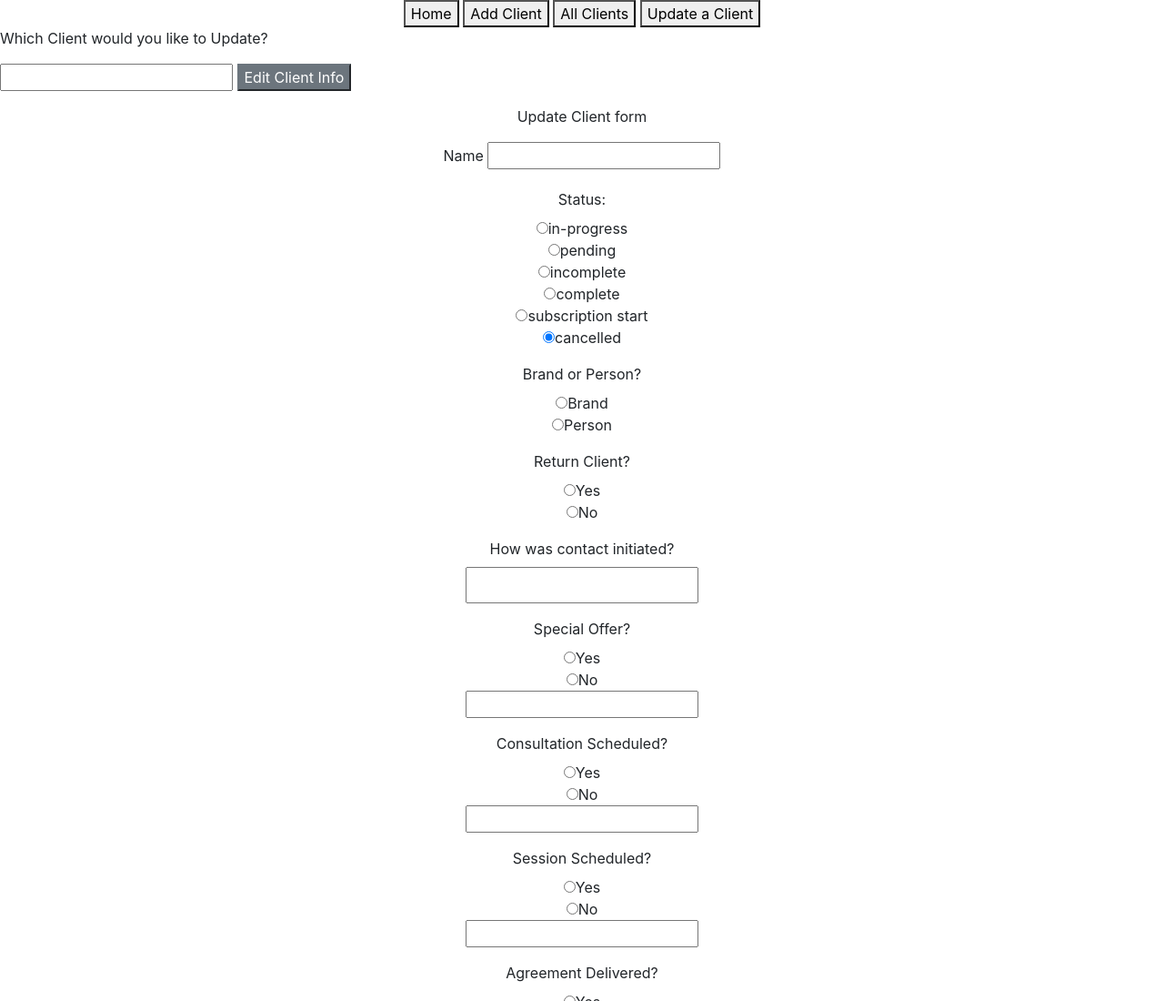
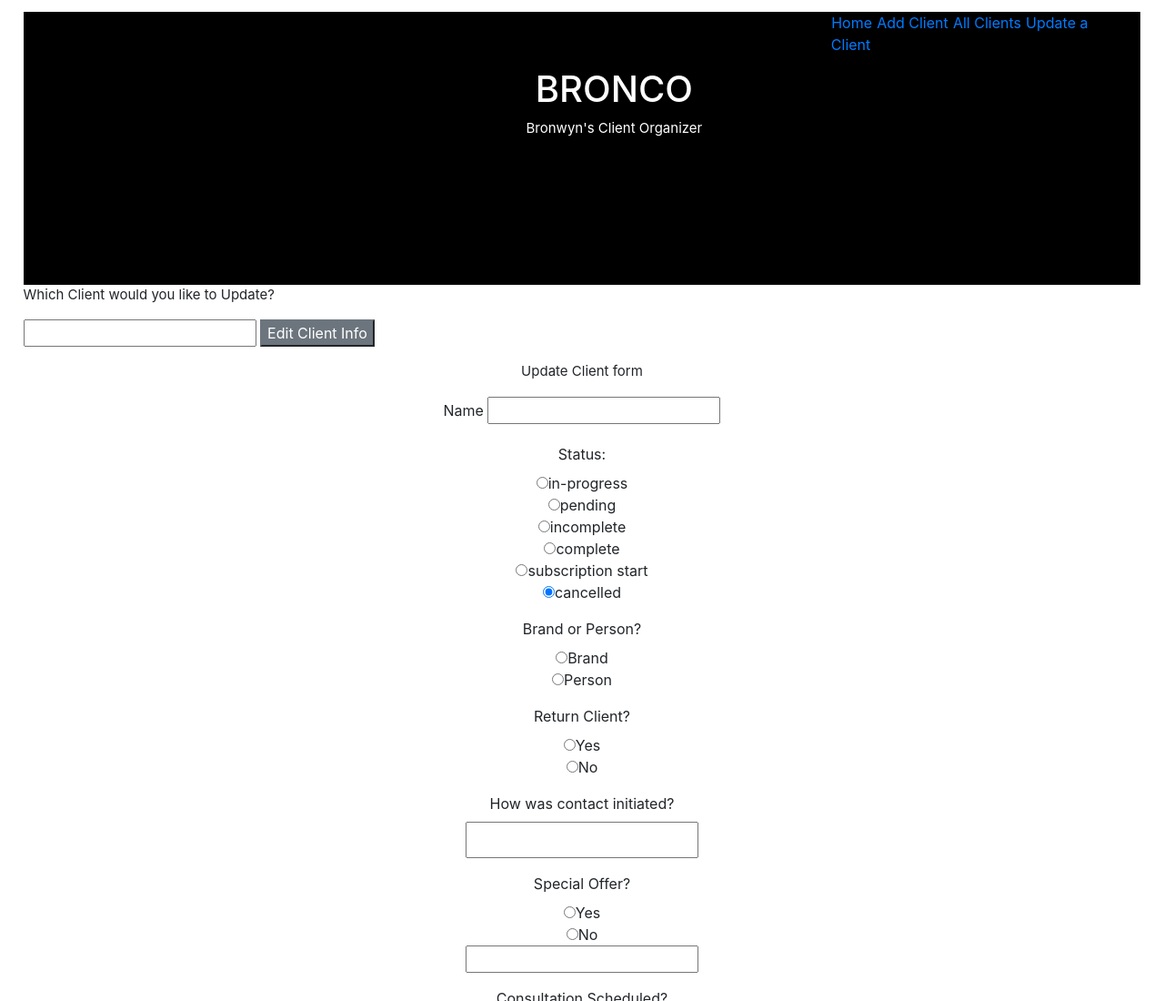
Before and after one commit to Etchmon/bron-co, a website: page public/update.html in a window 1280 px wide. Shown: the top 1100 px of the page at 91% size. Drawn offline with nearby package versions, Linux system fonts and the light colour scheme.

Commit message:
created styles folder and linked all css pages to html

```diff
--- a/data/clientData.js
+++ /dev/null
@@ -1,5 +0,0 @@
-var clientArray = [
-
-];
-
-module.exports = clientArray;
--- /dev/null
+++ b/public/styles/add.css
@@ -0,0 +1,34 @@
+body{
+    padding: 1% 2% 2% 2%;
+}
+.clientForm{
+    text-align:center;
+}
+p{
+    font-size: 15px;
+}
+Nav{
+    height: 300px;
+    width: 100%;
+    background-color: black;
+}
+
+.navButtons{
+    display:black;
+    position:relative;
+    float: right;
+    padding-right: 1%;
+}
+
+.button{
+    margin-left: .1%;
+    margin-right: .1%;
+}
+
+.title{
+    color:white;
+    display: inline-block;
+    text-align: center;
+    padding-top:5%;
+    padding-left: 45%;
+}
--- /dev/null
+++ b/public/styles/all.css
@@ -0,0 +1,40 @@
+body{
+    padding: 1% 2% 2% 2%;
+}
+.well{
+    text-align: center;
+}
+
+.header{
+    text-align: center;
+}
+
+p{
+    font-size: 15px;
+}
+
+Nav{
+    height: 300px;
+    width: 100%;
+    background-color: black;
+}
+
+.navButtons{
+    display:black;
+    position:relative;
+    float: right;
+    padding-right: 1%;
+}
+
+.button{
+    margin-left: .1%;
+    margin-right: .1%;
+}
+
+.title{
+    color:white;
+    display: inline-block;
+    text-align: center;
+    padding-top:5%;
+    padding-left: 45%;
+}
--- /dev/null
+++ b/public/styles/home.css
@@ -0,0 +1,51 @@
+body{
+    padding: 1% 2% 2% 2%;
+}
+.well{
+    text-align: center;
+}
+
+.header{
+    text-align: center;
+}
+
+p{
+    font-size: 15px;
+}
+
+Nav{
+    height: 300px;
+    width: 100%;
+    background-color: black;
+}
+
+.navButtons{
+    display:black;
+    position:relative;
+    float: right;
+    padding-right: 1%;
+}
+
+.button{
+    margin-left: .1%;
+    margin-right: .1%;
+}
+
+.title{
+    color:white;
+    display: inline-block;
+    text-align: center;
+    padding-top:5%;
+    padding-left: 45%;
+}
+
+.well{
+    background-color:cadetblue;
+    color:white;
+    margin-left:10%;
+    margin-right: 10%;
+}
+
+#clientQuery{
+    width:20%;
+}
--- /dev/null
+++ b/public/styles/update.css
@@ -0,0 +1,37 @@
+body{
+    padding: 1% 2% 2% 2%;
+}
+
+.clientForm{
+    text-align:center;
+}
+
+p{
+    font-size: 15px;
+}
+
+Nav{
+    height: 300px;
+    width: 100%;
+    background-color: black;
+}
+
+.navButtons{
+    display:black;
+    position:relative;
+    float: right;
+    padding-right: 1%;
+}
+
+.button{
+    margin-left: .1%;
+    margin-right: .1%;
+}
+
+.title{
+    color:white;
+    display: inline-block;
+    text-align: center;
+    padding-top:5%;
+    padding-left: 45%;
+}
--- a/public/update.html
+++ b/public/update.html
@@ -8,23 +8,21 @@
     <title>BRONCO</title>
     <link rel="stylesheet" href="https://stackpath.bootstrapcdn.com/bootstrap/4.1.3/css/bootstrap.min.css" integrity="sha384-MCw98/SFnGE8fJT3GXwEOngsV7Zt27NXFoaoApmYm81iuXoPkFOJwJ8ERdknLPMO"
         crossorigin="anonymous">
+    <link rel="stylesheet" type="text/css" href="styles/update.css">
     <script src="https://code.jquery.com/jquery.js"></script>
 </head>
-<style>
-    .clientForm{
-        text-align:center;
-    }
-    nav{
-        text-align:center;
-    }
-</style>
-
 <body>
     <Nav>
-        <a href="/home"><button>Home</button></a>
-        <a href="/add"><button>Add Client</button></a>
-        <a href="/all"><button>All Clients</button></a>
-        <a href="/update"><button>Update a Client</button></a>
+        <div class="navButtons">
+            <a class="button" href="/home">Home</a>
+            <a class="button" href="/add">Add Client</a>
+            <a class="button" href="/all">All Clients</a>
+            <a class="button" href="/update">Update a Client</a>
+        </div>
+        <div class="title">
+            <h1>BRONCO</h1>
+            <p>Bronwyn's Client Organizer</p>
+        </div>
     </Nav>
     <div id="edit">
         <p>Which Client would you like to Update?</p>
```
Also changed, not shown: public/add.html (+11 -13 lines), public/all.html (+11 -18 lines), public/home.html (+4 -49 lines), 1 other file.
